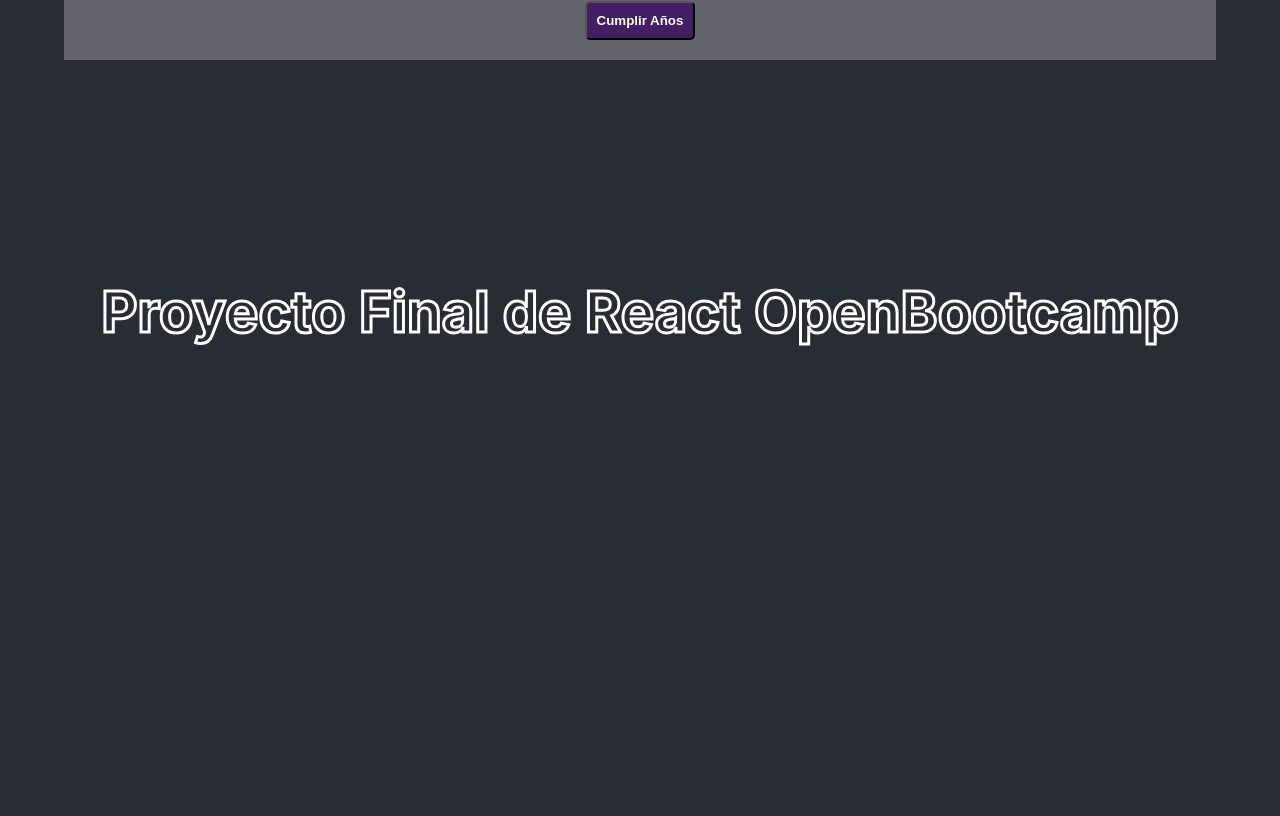
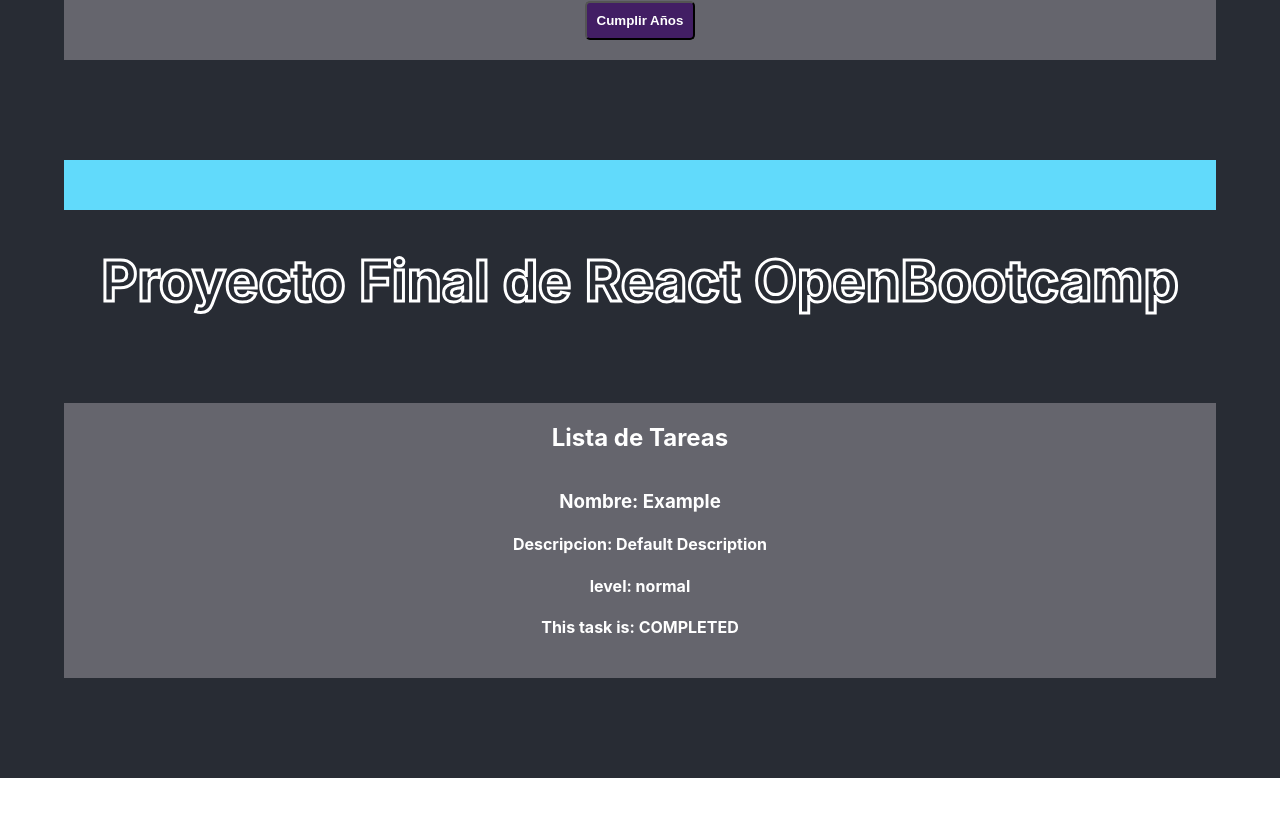
Before and after one commit to AntoniCut/REACT-OpenBootcamp-Curso-React-JS-, a React (Create React App) app in the folder openbootcamp-app-react/: page / in a window 1280 px wide. Shown: the part 781-1597 px from the top of the page. After the commit the page ends 1559 px from the top, so only its background shows below. Built offline with nearby package versions, Linux system fonts and the light colour scheme.

Commit message:
Add - Clase 3 del Curso - Presentación Proyecto Final

```diff
--- a/openbootcamp-app-react/src/App.css
+++ b/openbootcamp-app-react/src/App.css
@@ -8,6 +8,16 @@
   flex-direction: column;
   text-align: center;
   background-color: #282C34;
+  height: 100vh;
+}
+
+.separador {
+  display: block;
+  width: 90%;
+  height: 50px;
+  background-color: #61DAFB;
+  margin-top: 50px;
+
 }
 
 .componentes {
--- /dev/null
+++ b/openbootcamp-app-react/src/Components/container/TaskListComponent.jsx
@@ -0,0 +1,34 @@
+//  ************************************************************************************
+//  **********  /openbootcamp/src/Components/container/TaskListComponent.jsx  **********
+//  ************************************************************************************
+
+
+import React from 'react'
+import { Task } from '../../models/task.class';
+import { LEVELS } from '../../models/levels.enum';
+import { TaskComponent } from '../pure/TaskComponent';
+
+
+//  **********  Componente Lista de Tareas  **********
+export const TaskListComponent = () => {
+
+    //  -----  Creamos una Tarea y se la pasamos al componente TaskComponent
+    const defaultTask = new Task('Example', 'Default Description', 'false', LEVELS.NORMAL);
+
+    const changeState = (id) => {
+        console.log('TODO: Cambiar el estado de una tarea');
+    }
+
+    return (
+
+        <div className='componentes'>
+
+            <h2> Lista de Tareas </h2>
+
+            {/* TODO: Aplicar un Map para Renderizar una Lista de Tareas */}
+            <TaskComponent task={defaultTask} />
+
+        </div>
+    )
+
+}
--- /dev/null
+++ b/openbootcamp-app-react/src/Components/pure/TaskComponent.jsx
@@ -0,0 +1,27 @@
+//  ***************************************************************************
+//  **********  /openbootcamp/src/Components/pure/TaskComponent.jsx  **********
+//  ***************************************************************************
+
+
+import propTypes from 'prop-types';
+import { Task } from '../../models/task.class';
+
+
+//  **********  Componente TaskComponent para Pintar una Tarea  **********
+export const TaskComponent = ({ task }) => {
+
+    return (
+
+        <div>
+            <h3> Nombre: {task.name}  </h3>
+            <h4> Descripcion: {task.description}  </h4>
+            <h4> level: {task.level}  </h4>
+            <h4> This task is: {task.completed ? 'COMPLETED' : 'PENDING'}  </h4>
+        </div>
+    )
+}
+
+
+TaskComponent.propTypes = {
+    task: propTypes.instanceOf(Task)
+}
--- a/openbootcamp-app-react/src/ComponentsMain/CursoComponent/CursoComponent.css
+++ b/openbootcamp-app-react/src/ComponentsMain/CursoComponent/CursoComponent.css
@@ -9,6 +9,5 @@
     /* justify-content: center; */
     align-items: center;
     gap: 50px;
-    height: 100vh;
     background-color: #282C34;
 }
--- a/openbootcamp-app-react/src/ComponentsMain/CursoComponent/CursoComponent.jsx
+++ b/openbootcamp-app-react/src/ComponentsMain/CursoComponent/CursoComponent.jsx
@@ -8,6 +8,7 @@ import GreetingClass from '../../Components/pure/GreetingClass.jsx';
 import { GreetingFunction } from '../../Components/pure/GreetingFunction.jsx';
 
 
+//  **********  Componente Principal de los Ejercicios del Curso  **********
 export const CursoComponent = () => {
 
     return (
@@ -16,8 +17,14 @@ export const CursoComponent = () => {
 
             <h1> Curso de React OpenBootcamp </h1>
 
+            {/* *****  Componente de Clase  ***** */}
             <GreetingClass name="Antonio" />
+
+            {/* *****  Componente Funcional  ***** */}
             <GreetingFunction name="Antonio" />
+
+            {/* *****  Separador Visual  ***** */}
+            <div className='separador'> </div>
 
         </main>
 
--- a/openbootcamp-app-react/src/ComponentsMain/ProyectoFinalComponent/ProyectoFinalComponent.css
+++ b/openbootcamp-app-react/src/ComponentsMain/ProyectoFinalComponent/ProyectoFinalComponent.css
@@ -4,6 +4,12 @@
 
 
 .proyecto-final {
-    height: 100vh;
+    display: flex;
+    flex-direction: column;
+    /* justify-content: center; */
+    align-items: center;
+    gap: 50px;
     background-color: #282C34;
+    /* background-color: aqua; */
+    padding-bottom: 100px;
 }
--- a/openbootcamp-app-react/src/ComponentsMain/ProyectoFinalComponent/ProyectoFinalComponent.jsx
+++ b/openbootcamp-app-react/src/ComponentsMain/ProyectoFinalComponent/ProyectoFinalComponent.jsx
@@ -3,14 +3,22 @@
 //  **************************************************************************************************
 
 
+import { TaskListComponent } from '../../Components/container/TaskListComponent';
 import './ProyectoFinalComponent.css';
 
+
+//  **********  Componente Principal del Proyecto Final  **********
 export const ProyectoFinalComponent = () => {
 
     return (
 
         <main className='proyecto-final'>
+
             <h1> Proyecto Final de React OpenBootcamp </h1>
+
+            {/* *****  Componente de Listado de Tareas  ***** */}
+            <TaskListComponent />
+
         </main>
 
     )
--- /dev/null
+++ b/openbootcamp-app-react/src/models/levels.enum.jsx
@@ -0,0 +1,11 @@
+//  ****************************************************************
+//  **********  /openbootcamp/src/models/levels.enum.jsx  **********
+//  ****************************************************************
+
+
+//  **********  Creacion de una Enumeración  **********
+export const LEVELS = {
+    NORMAL:   'normal',
+    URGENT:   'urgent',
+    BLOCKING: 'blocking'
+}
--- /dev/null
+++ b/openbootcamp-app-react/src/models/task.class.jsx
@@ -0,0 +1,24 @@
+//  ***************************************************************
+//  **********  /openbootcamp/src/models/task.class.jsx  **********
+//  ***************************************************************
+
+
+import { LEVELS } from "./levels.enum";
+
+
+//  **********  Componente de Clase con las propiedades de una 'tarea'  **********
+export class Task {
+
+    name = '';
+    description = '';
+    completed = false;
+    level = LEVELS.NORMAL;
+
+    constructor(name, description, completed, level) {
+        this.name = name;
+        this.description = description;
+        this.completed = completed;
+        this.level = level;
+    }
+
+}
```
Also changed, not shown: openbootcamp-app-react/src/App.jsx (renamed from openbootcamp-app-react/src/App.js).
